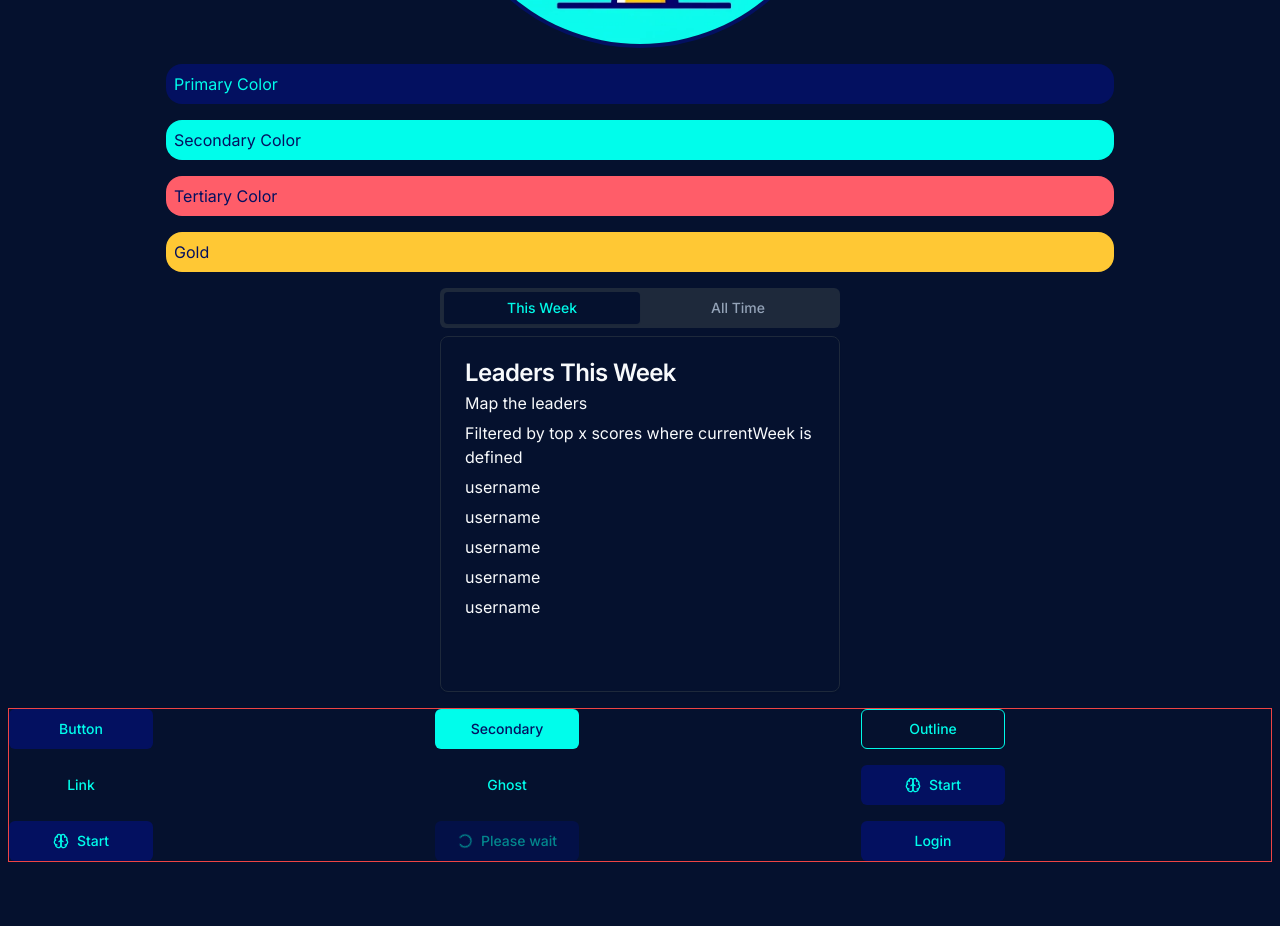
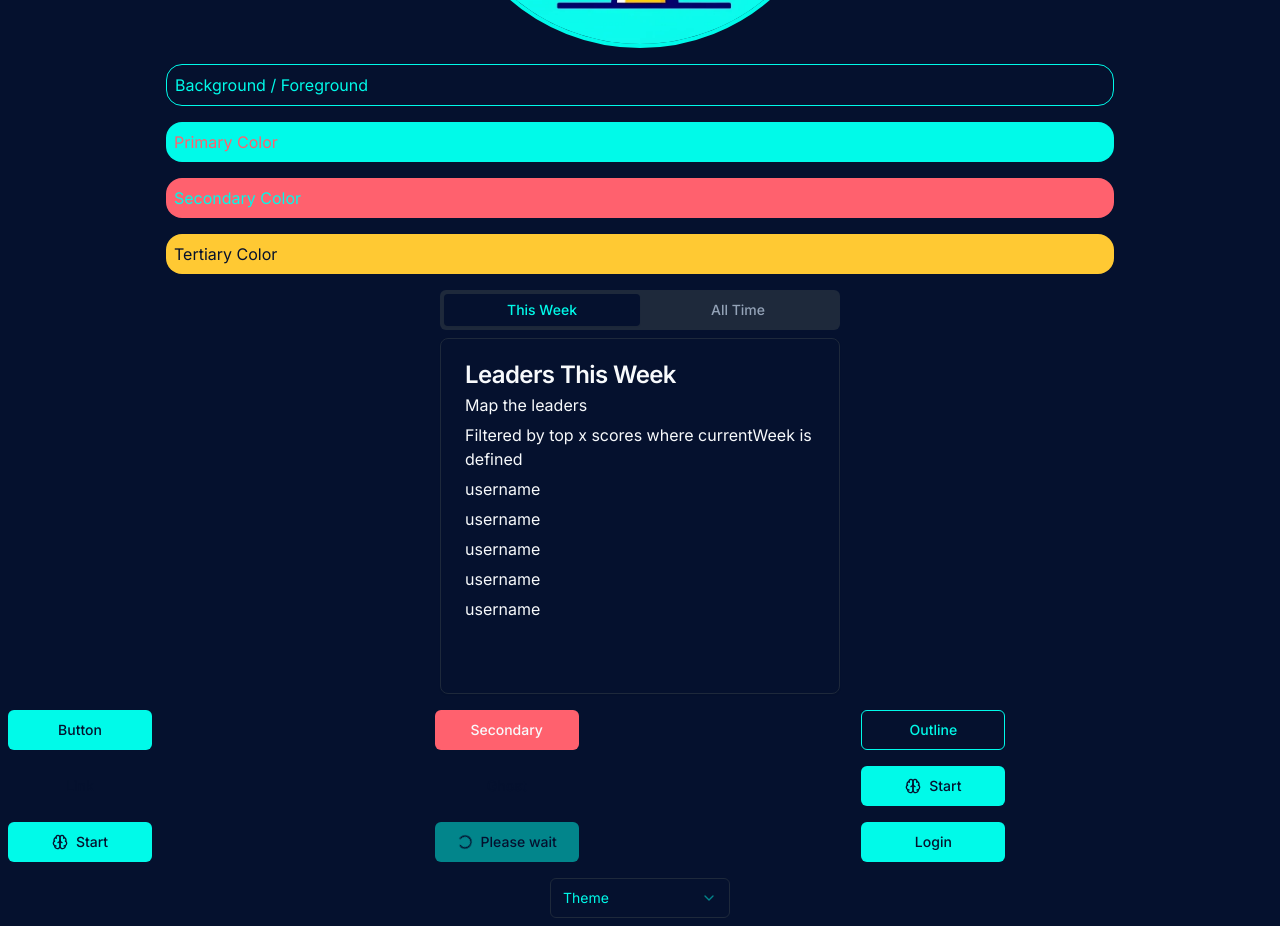
Before and after one commit to jwbw29/logo-trivia, a Next.js app: page /themes in a window 1280 px wide. Shown: the part 360-1286 px from the top of the page. Before the commit the page ends 1230 px from the top, so only its background shows below. Built offline with nearby package versions, Linux system fonts and the light colour scheme.

Commit message:
still playing with themes

```diff
--- a/app/globals.css
+++ b/app/globals.css
@@ -13,16 +13,22 @@
     --popover: 222.2 80% 10%;
     --popover-foreground: 210 40% 98%;
 
-    --primary: 222.2 80% 10%;
-    --primary-foreground: 176 100% 49%;
+    /* --primary: 222.2 80% 10%;
+    --primary-foreground: 176 100% 49%; */
 
-    --secondary: 176 100% 49%;
-    --secondary-foreground: 222.2 80% 10%;
+    --primary: 176 100% 49%;
+    --primary-foreground: 222.2 80% 10%;
+
+    --secondary: 355 100% 69%;
+    --secondary-foreground: 210 40% 98%;
+
+    --tertiary: 44 100% 60%; /* gold */
+    --tertiary-foreground: 222.2 80% 10%; /* navy or white */
 
     --muted: 217.2 32.6% 17.5%;
     --muted-foreground: 215 20.2% 65.1%;
 
-    --accent: 217.2 32.6% 17.5%;
+    --accent: 222.2 50% 50%;
     --accent-foreground: 210 40% 98%;
 
     --destructive: 0 62.8% 30.6%;
--- a/app/themes/page.tsx
+++ b/app/themes/page.tsx
@@ -41,20 +41,31 @@ export default function Themes() {
   return (
     <main className="flex flex-col min-h-screen items-center gap-4">
       <Image src={logo} alt="game logo" width={400} className="gameLogo" />
+      <div className="w-3/4 rounded-2xl p-2 bg-background text-foreground border border-foreground">
+        Background / Foreground
+      </div>
       <div className="w-3/4 rounded-2xl p-2 bg-primary text-secondary">
         Primary Color
       </div>
       <div className="w-3/4 rounded-2xl p-2 bg-secondary text-primary">
         Secondary Color
       </div>
-      <div className="w-3/4 rounded-2xl p-2 bg-tertiary text-primary">
+      <div className="w-3/4 rounded-2xl p-2 bg-tertiary text-tertiary-foreground">
         Tertiary Color
       </div>
-      <div className="w-3/4 rounded-2xl p-2 bg-gold text-primary">Gold</div>
       {/* //// Tabs */}
       <CustomTab />
       {/* //// Buttons */}
-      <div className="grid w-full grid-cols-3 grid-rows-3 gap-4 testBorder justify-start">
+      <div className="grid w-full  grid-cols-3 grid-rows-3 gap-4">
+        {/* <button className="">Test</button>
+        <button className="">Test</button>
+        <button className="">Test</button>
+        <button className="">Test</button>
+        <button className="">Test</button>
+        <button className="">Test</button>
+        <button className="">Test</button>
+        <button className="">Test</button>
+        <button className="">Test</button> */}
         <ButtonDemo />
         <ButtonSecondary />
         <ButtonOutline />
@@ -68,6 +79,16 @@ export default function Themes() {
       {/* //// Toast Button (still need this if we're forcing login instead of username submission?) */}
       {/* //// Pagination */}
       {/* //// Select */}
+      <Select>
+        <SelectTrigger aria-label="category select" className="w-[180px]">
+          <SelectValue placeholder="Theme" />
+        </SelectTrigger>
+        <SelectContent>
+          <SelectItem value="light">Light</SelectItem>
+          <SelectItem value="dark">Dark</SelectItem>
+          <SelectItem value="system">System</SelectItem>
+        </SelectContent>
+      </Select>
     </main>
   );
 }
--- a/components/ui/button.tsx
+++ b/components/ui/button.tsx
@@ -5,18 +5,20 @@ import { cva, type VariantProps } from "class-variance-authority";
 import { cn } from "@/lib/utils";
 
 const buttonVariants = cva(
-  "inline-flex items-center justify-center whitespace-nowrap rounded-md text-sm font-medium ring-offset-background transition-colors focus-visible:outline-none focus-visible:ring-2 focus-visible:ring-ring focus-visible:ring-offset-2 disabled:pointer-events-none disabled:opacity-50",
+  "inline-flex items-center justify-center self-center whitespace-nowrap rounded-md text-sm font-medium ring-offset-background transition-colors focus-visible:outline-none focus-visible:ring-2 focus-visible:ring-ring focus-visible:ring-offset-2 disabled:pointer-events-none disabled:opacity-50",
   {
     variants: {
       variant: {
-        default: "bg-primary text-secondary hover:bg-primary/90",
+        default: "bg-primary text-primary-foreground hover:bg-primary/90",
         destructive:
           "bg-destructive text-destructive-foreground hover:bg-destructive/90",
         outline:
           "border border-foreground bg-background text-foreground hover:bg-accent hover:text-accent-foreground",
-        secondary: "bg-secondary text-primary  hover:bg-secondary/80",
-        ghost: "text-secondary hover:bg-accent hover:text-accent-foreground",
-        link: "text-secondary underline-offset-4 hover:underline",
+        secondary:
+          "bg-secondary text-secondary-foreground  hover:bg-secondary/80",
+        ghost:
+          "text-primary-foreground hover:bg-accent hover:text-accent-foreground",
+        link: "text-primary-foreground underline-offset-4 hover:underline",
       },
       size: {
         default: "h-10 px-4 py-2",
--- a/tailwind.config.ts
+++ b/tailwind.config.ts
@@ -22,15 +22,24 @@ const config = {
         custom: "4px 4px 8px rgba(0, 0, 0, 0.38)", // x=4, y=4, blur=8, transparency=38%
       },
       colors: {
-        primary: "#031060",
-        secondary: "#00FDEB",
-        tertiary: "#FF5D69",
         gold: "#FFC834",
         border: "hsl(var(--border))",
         input: "hsl(var(--input))",
         ring: "hsl(var(--ring))",
         background: "hsl(var(--background))",
         foreground: "hsl(var(--foreground))",
+        primary: {
+          DEFAULT: "hsl(var(--primary))",
+          foreground: "hsl(var(--primary-foreground))",
+        },
+        secondary: {
+          DEFAULT: "hsl(var(--secondary))",
+          foreground: "hsl(var(--secondary-foreground))",
+        },
+        tertiary: {
+          DEFAULT: "hsl(var(--tertiary))",
+          foreground: "hsl(var(--tertiary-foreground))",
+        },
         destructive: {
           DEFAULT: "hsl(var(--destructive))",
           foreground: "hsl(var(--destructive-foreground))",
```
